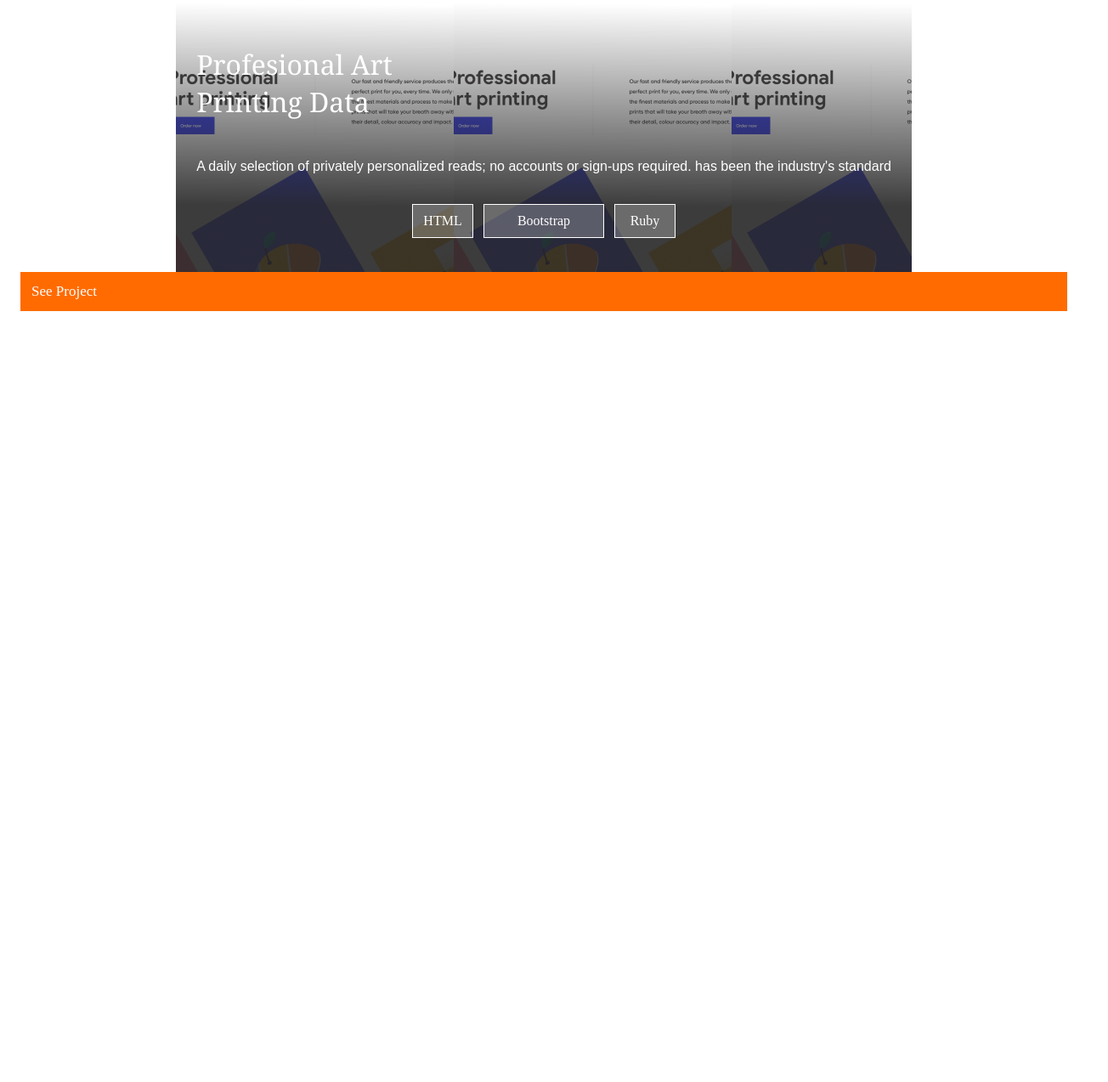
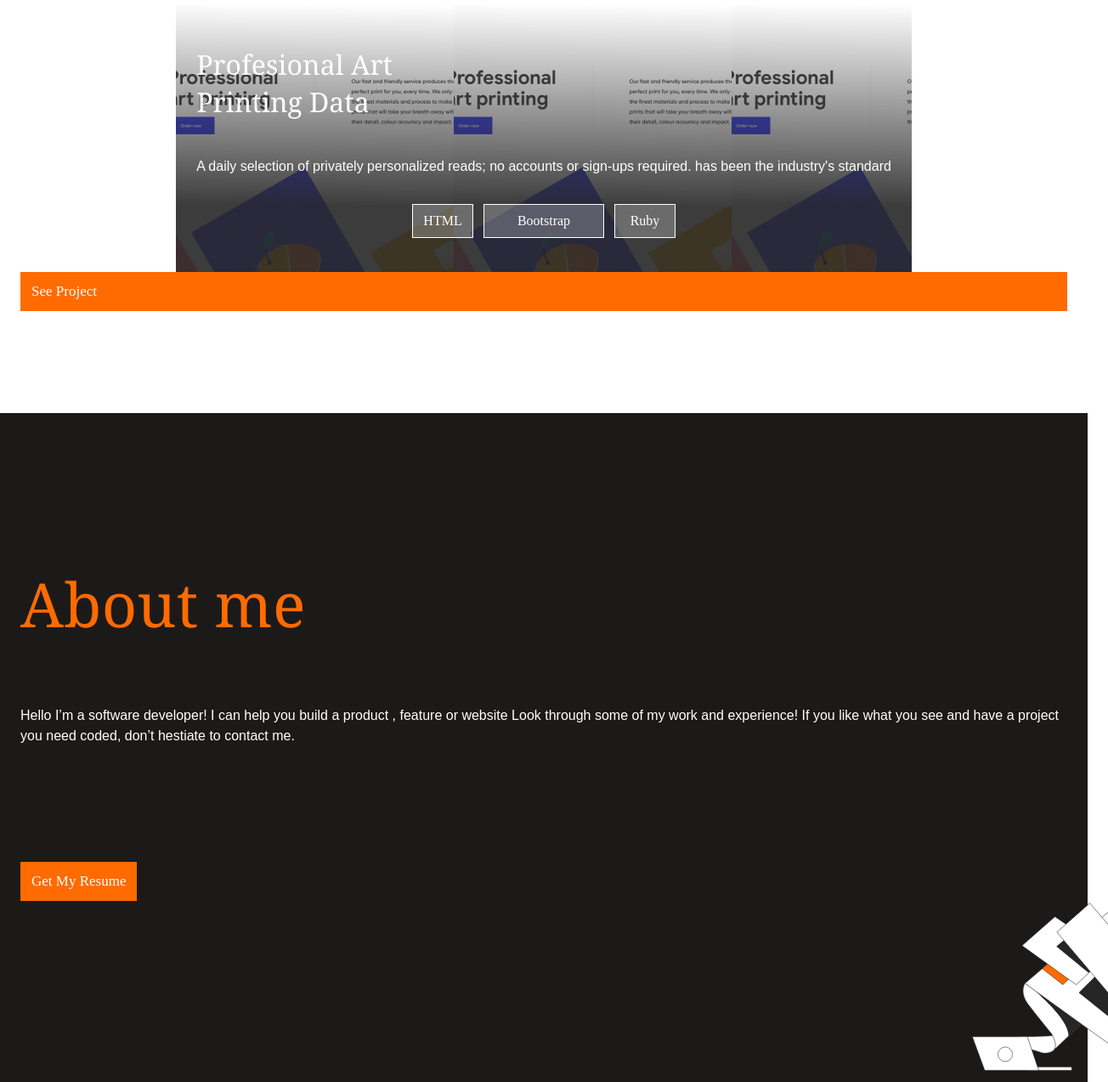
Before and after one commit to ahzamir/My-Portfolio-1, a plain HTML site: page index.html in a window 1280 px wide. Shown: the part 4120-5393 px from the top of the page at 85% size, 1304 px wide, since content can reach past the window. Before the commit the page ends 4606 px from the top, so only its background shows below. Drawn offline with Linux system fonts and the light colour scheme.

Commit message:
work on about section top

```diff
--- a/index.html
+++ b/index.html
@@ -134,6 +134,21 @@
         <div class="see-project2">See Project</div>
       </a>
     </section>
+    <section class="about-me">
+      <div class="about-me-top">
+        <h2 class="about-header">About me</h2>
+        <p class="description-about-me">Hello I’m a software developer! I can help you build a product , feature or
+          website Look through some of my
+          work and experience! If you like what you see and have a project you need coded, don’t hestiate to contact me.
+        </p>
+      </div>
+      <div class="resumi-action">
+        <a class="link-pro" href="#">
+          <div class="see-pro">Get My Resume</div>
+        </a>
+        <img class="victor-about-me" alt="victor" src="images/aboutme.svg">
+      </div>
+    </section>
   </main>
   <footer>
   </footer>
--- a/style.css
+++ b/style.css
@@ -221,3 +221,41 @@ ul {
   background: #ff6b00;
   padding: 12px;
 }
+
+.about-me {
+  display: flex;
+  flex-direction: column;
+  align-items: flex-start;
+  background-color: #1c1a19;
+}
+
+.about-me-top {
+  display: flex;
+  flex-direction: column;
+  align-items: flex-start;
+  padding: 120px 24px 120px 24px;
+}
+
+.about-header {
+  font-family: Georgia, 'Times New Roman', Times, serif;
+  font-size: 72px;
+  line-height: 88px;
+  letter-spacing: 0.37px;
+  font-weight: 400;
+  color:#ff6b00
+}
+
+.description-about-me {
+  font-family: 'Poppins',Arial, Helvetica, sans-serif;
+  font-size: 16px;
+  line-height: 24px;
+  font-weight: 400;
+  color: white;
+}
+
+.resumi-action {
+  display: flex;
+  width: 100%;
+  justify-content: space-between;
+  padding-left: 24px;
+}
```
Also changed, not shown: images/aboutme.svg (added).
